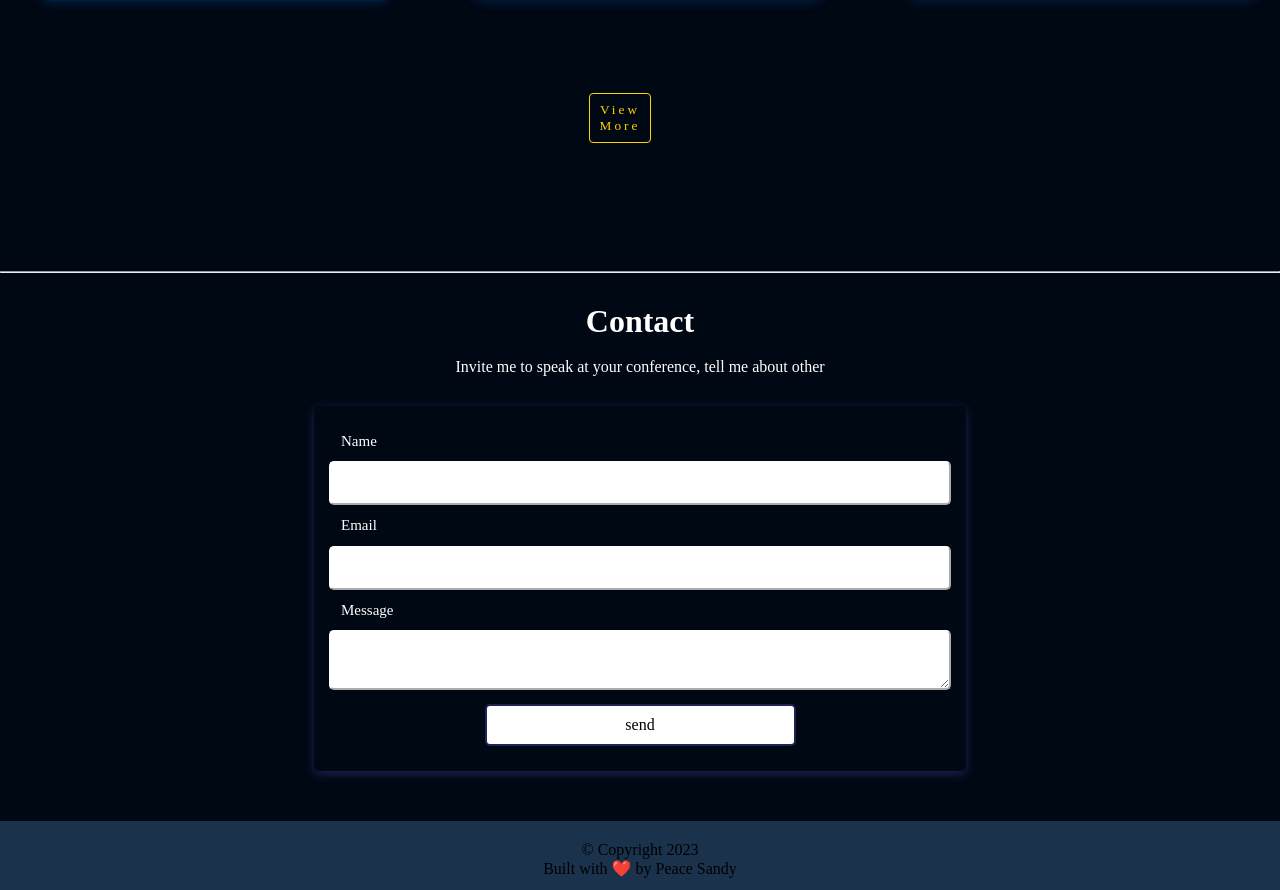
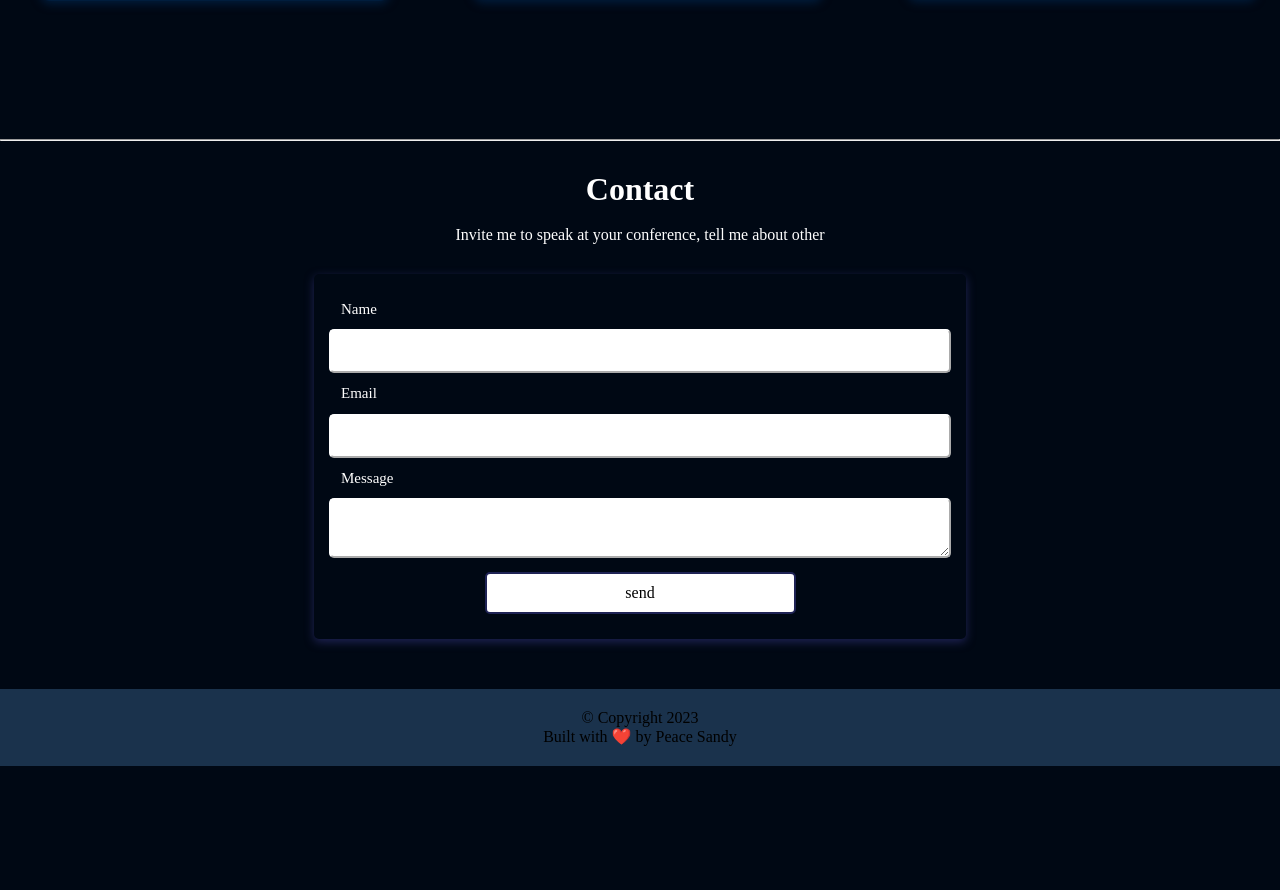
Before and after one commit to Peacesandy/peace-sandy, a React (Create React App) app: page / in a window 1280 px wide. Shown: the part 6030-6920 px from the top of the page. After the commit the page ends 6796 px from the top, so only its background shows below. Built offline with nearby package versions, Linux system fonts and the light colour scheme; a web font is replaced by a local one.

Commit message:
removed the view more button

```diff
--- a/src/Components/Blog.jsx
+++ b/src/Components/Blog.jsx
@@ -37,9 +37,7 @@ function Blog() {
         <a href="http://twitter.com/PeaceSandy3"  className='project-link'><button className='view-site'>Check it out</button></a>
     </motion.div>
 
-    <motion.div whileHover={{scale: 1.1}} whileTap={{scale: 0.9}} className='view-more'>
-    <button className='view-site-blog'>View More</button>
-    </motion.div>
+
 
     </div>
     <hr/>
```
